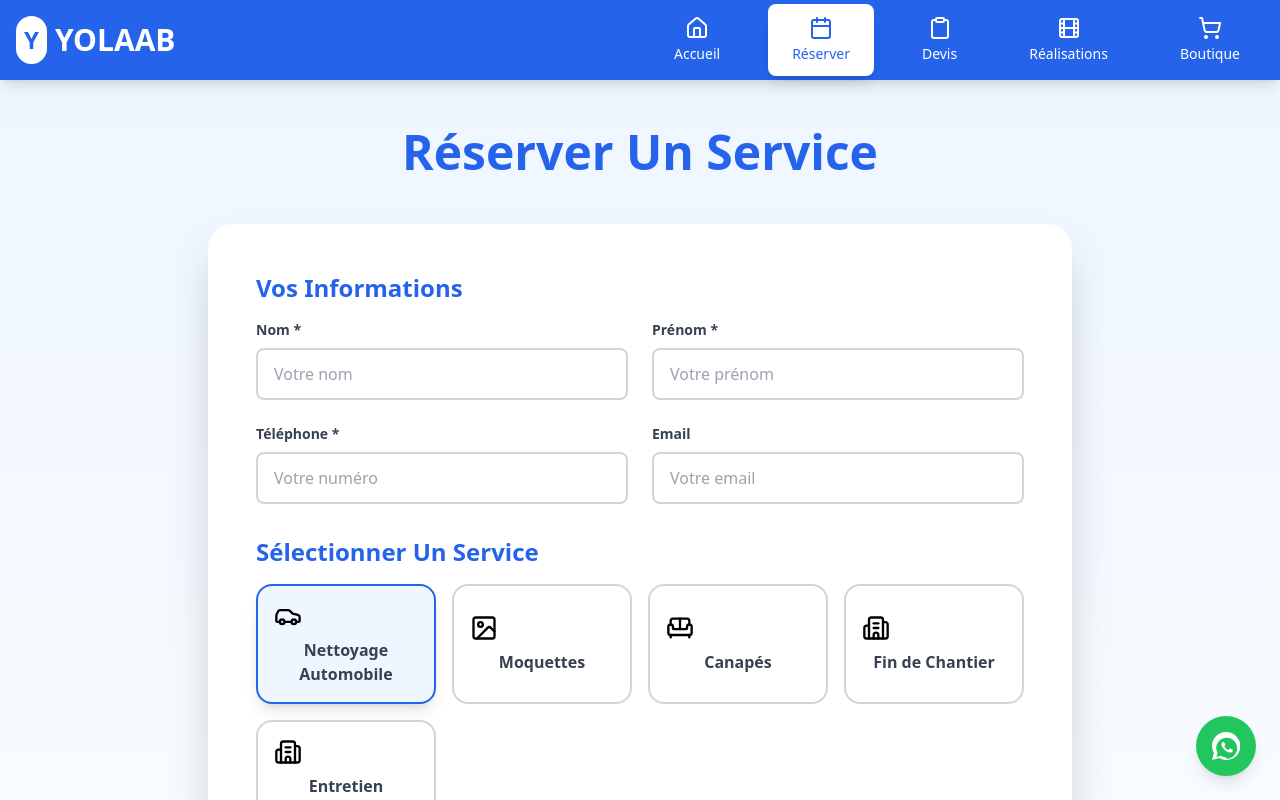
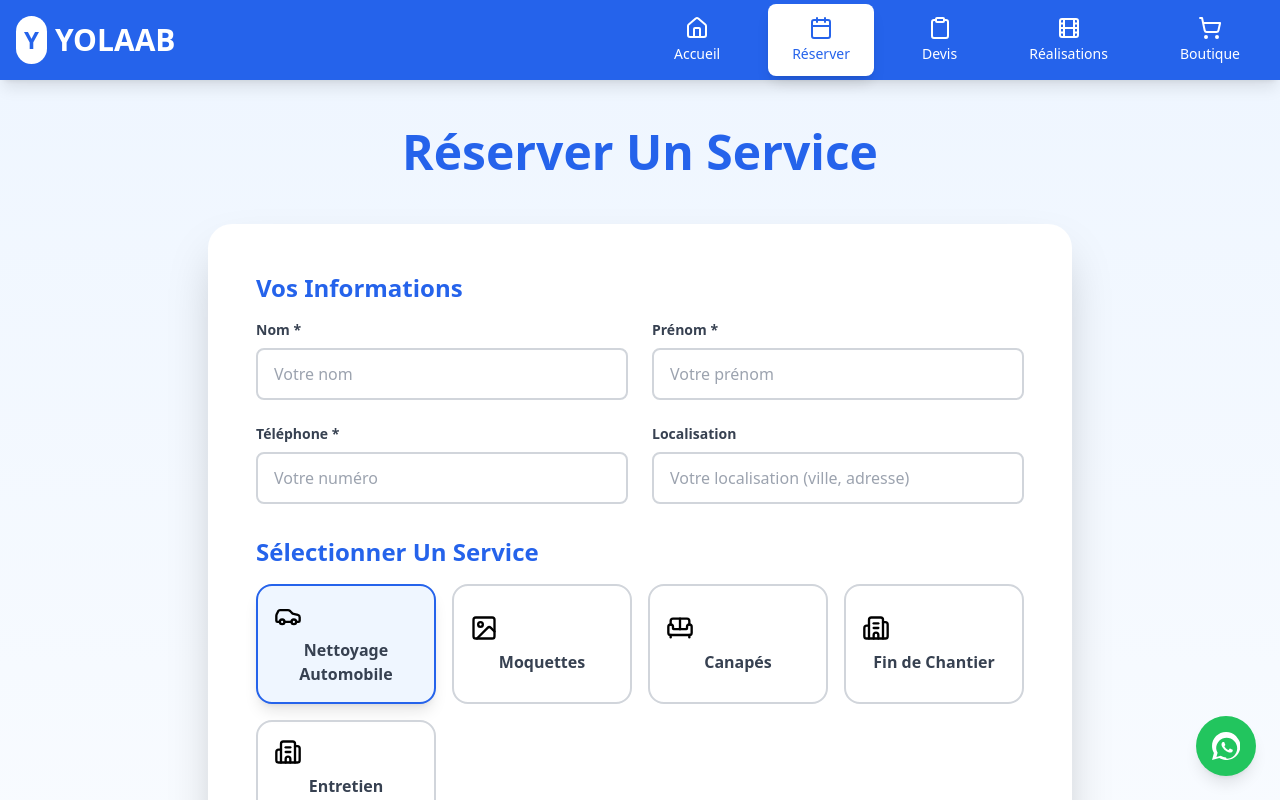
Before and after one commit to hamidouly0020/Yolaab, a Nuxt app in the folder Frontend/: page /reservation in a window 1280 px wide. Shown: the top 800 px of the page. Built offline with nearby package versions, Linux system fonts and the light colour scheme.

Commit message:
feat: remplacer email par localisation dans formulaires et admin

```diff
--- a/Frontend/pages/admin.vue
+++ b/Frontend/pages/admin.vue
@@ -142,7 +142,7 @@
               <div class="flex items-start justify-between">
                 <div>
                   <div class="font-bold">{{ res.prenom }} {{ res.nom }}</div>
-                  <div class="text-sm text-gray-600">{{ res.email || '-' }}</div>
+                  <div class="text-sm text-gray-600">{{ res.localisation || '-' }}</div>
                   <div class="text-sm mt-2"><span class="font-semibold">Téléphone:</span> {{ res.telephone }}</div>
                   <div class="text-sm mt-1"><span class="font-semibold">Service:</span> {{ res.typeService }}</div>
                   <div class="text-sm mt-1"><span class="font-semibold">Durée:</span> {{ res.duree }}</div>
@@ -177,7 +177,7 @@
                 <tr v-for="(res, index) in reservations" :key="index" class="border-b hover:bg-blue-50">
                   <td class="p-4">
                     <div class="font-bold">{{ res.prenom }} {{ res.nom }}</div>
-                    <div v-if="res.email" class="text-sm text-gray-600">{{ res.email }}</div>
+                    <div v-if="res.localisation" class="text-sm text-gray-600">{{ res.localisation }}</div>
                   </td>
                   <td class="p-4">{{ res.telephone }}</td>
                   <td class="p-4">
@@ -515,11 +515,11 @@
       </div>
 
       <div v-if="selectedOrder" class="space-y-4">
-        <div class="grid grid-cols-1 md:grid-cols-2 gap-4">
+            <div class="grid grid-cols-1 md:grid-cols-2 gap-4">
           <div>
             <h4 class="font-semibold">Client</h4>
             <p class="text-lg">{{ selectedOrder.prenom }} {{ selectedOrder.nom }}</p>
-            <p class="text-sm text-gray-600">{{ selectedOrder.email || '-' }}</p>
+            	    <p class="text-sm text-gray-600">{{ selectedOrder.localisation || '-' }}</p>
             <p class="text-sm">📞 {{ selectedOrder.telephone || '-' }}</p>
           </div>
           <div>
--- a/Frontend/pages/checkout.vue
+++ b/Frontend/pages/checkout.vue
@@ -97,15 +97,7 @@
               />
             </div>
 
-            <div>
-              <label class="block text-sm font-semibold text-gray-700 mb-2">Email</label>
-              <input
-                v-model="orderData.email"
-                type="email"
-                class="w-full px-4 py-3 border-2 border-gray-300 rounded-lg focus:border-blue-600 focus:outline-none"
-                placeholder="Votre email"
-              />
-            </div>
+            <!-- Email supprimé — localisation utilisée à la place -->
 
             <div>
               <label class="block text-sm font-semibold text-gray-700 mb-2">Localisation *</label>
@@ -175,7 +167,6 @@ interface OrderData {
   nom: string
   prenom: string
   telephone: string
-  email: string
   localisation: string
 }
 
@@ -184,7 +175,6 @@ const orderData = ref<OrderData>({
   nom: '',
   prenom: '',
   telephone: '',
-  email: '',
   localisation: '',
 })
 
@@ -257,7 +247,6 @@ const handleCheckout = async () => {
         nom: orderData.value.nom,
         prenom: orderData.value.prenom,
         telephone: orderData.value.telephone,
-        email: orderData.value.email || null,
         localisation: orderData.value.localisation,
         items: items,
         total: total.value,
@@ -275,7 +264,6 @@ const handleCheckout = async () => {
       nom: '',
       prenom: '',
       telephone: '',
-      email: '',
       localisation: '',
     }
 
--- a/Frontend/pages/devis.vue
+++ b/Frontend/pages/devis.vue
@@ -48,13 +48,13 @@
             </div>
             <div>
               <label class="block text-sm font-semibold text-gray-700 mb-2">
-                Email
+                Localisation
               </label>
               <input
-                v-model="formData.email"
-                type="email"
+                v-model="formData.localisation"
+                type="text"
                 class="w-full px-4 py-3 border-2 border-gray-300 rounded-lg focus:border-blue-600 focus:outline-none"
-                placeholder="Votre email"
+                placeholder="Votre localisation (ville, adresse)"
               />
             </div>
           </div>
@@ -231,7 +231,7 @@ const formData = ref({
   nom: '',
   prenom: '',
   telephone: '',
-  email: '',
+  localisation: '',
   typeService: 'nettoyage-automobile',
   description: '',
   serviceDetails: {
@@ -291,7 +291,7 @@ const handleSubmit = async () => {
   baseLines.push(`Nom: ${formData.value.nom}`)
   baseLines.push(`Prénom: ${formData.value.prenom}`)
   baseLines.push(`Téléphone: ${formData.value.telephone}`)
-  baseLines.push(`Email: ${formData.value.email || 'Non fourni'}`)
+  baseLines.push(`Localisation: ${formData.value.localisation || 'Non fournie'}`)
   baseLines.push(`Service: ${getServiceLabel(formData.value.typeService)}`)
   baseLines.push('')
   baseLines.push('Description:')
--- a/Frontend/pages/reservation.vue
+++ b/Frontend/pages/reservation.vue
@@ -48,13 +48,13 @@
             </div>
             <div>
               <label class="block text-sm font-semibold text-gray-700 mb-2">
-                Email
+                Localisation
               </label>
               <input
-                v-model="formData.email"
-                type="email"
+                v-model="formData.localisation"
+                type="text"
                 class="w-full px-4 py-3 border-2 border-gray-300 rounded-lg focus:border-blue-600 focus:outline-none"
-                placeholder="Votre email"
+                placeholder="Votre localisation (ville, adresse)"
               />
             </div>
           </div>
@@ -242,7 +242,7 @@ const formData = ref({
   nom: '',
   prenom: '',
   telephone: '',
-  email: '',
+  localisation: '',
   typeService: 'nettoyage-automobile',
   duree: '1 semaine',  serviceDetails: {
     places: 3,
@@ -294,7 +294,7 @@ const handleSubmit = async () => {
         nom: formData.value.nom,
         prenom: formData.value.prenom,
         telephone: formData.value.telephone,
-        email: formData.value.email || null,
+        localisation: formData.value.localisation || null,
         typeService: formData.value.typeService,
         duree: formData.value.duree,
         serviceDetails: formData.value.serviceDetails,
@@ -310,7 +310,7 @@ const handleSubmit = async () => {
       nom: '',
       prenom: '',
       telephone: '',
-      email: '',
+      localisation: '',
       typeService: 'nettoyage-automobile',
       duree: '1_semaine',
       serviceDetails: {
```
Also changed, not shown: 2 other files (tests, documents, lock files or other folders).
